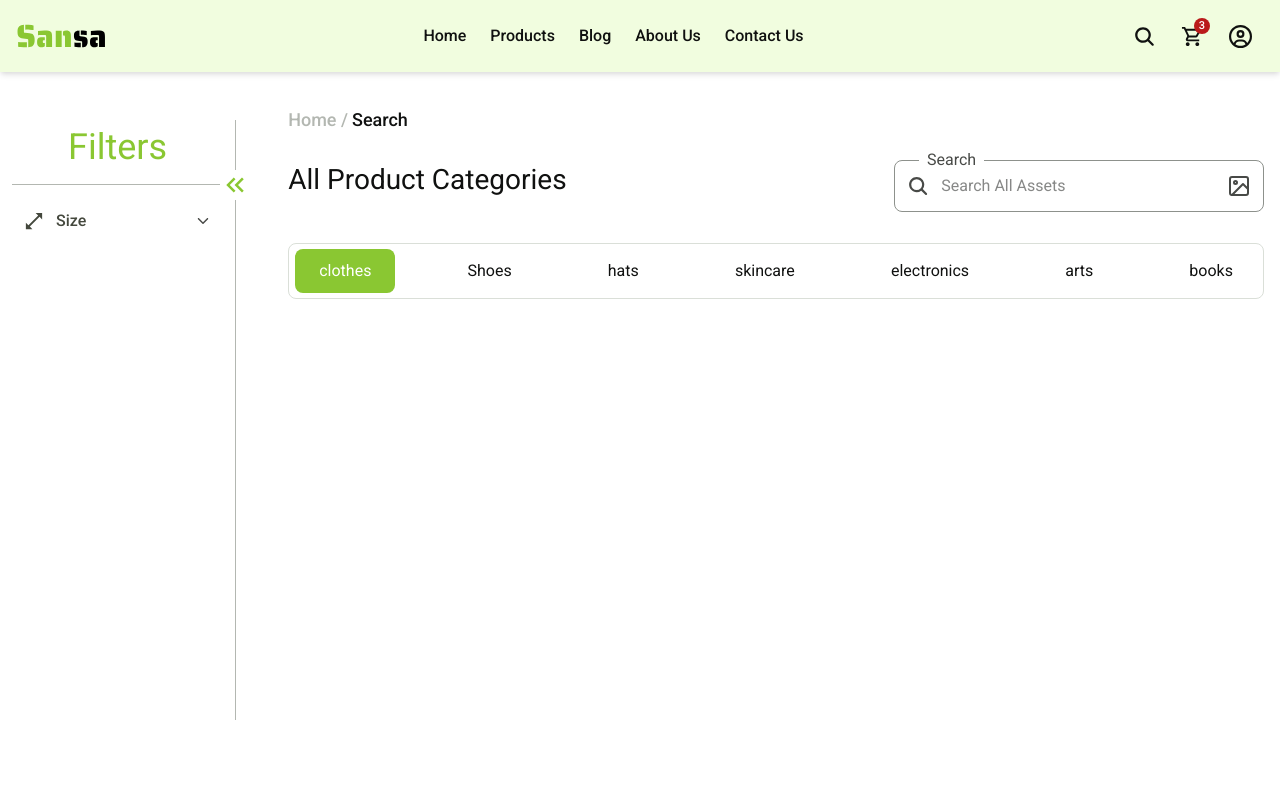
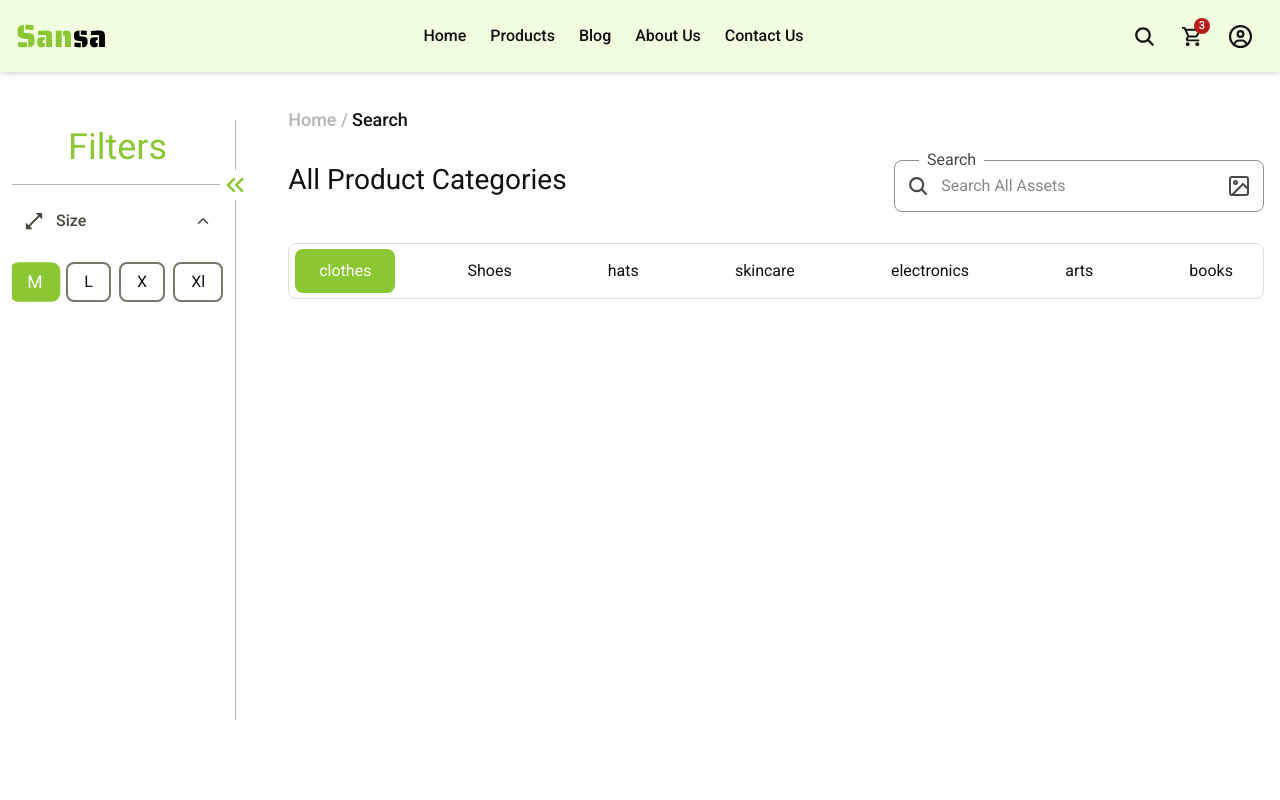
Before and after one commit to Munna-Scriptz/Sansa-Commerce, a Next.js app: page /search in a window 1280 px wide. Shown: the top 800 px of the page. Built offline with nearby package versions, Linux system fonts and the light colour scheme.

Commit message:
Filter Toggle Added

```diff
--- a/app/components/search/FilterProducts.jsx
+++ b/app/components/search/FilterProducts.jsx
@@ -1,11 +1,16 @@
-import React from 'react'
+'use client'
+import React, { useState } from 'react'
 import { IoIosArrowDown, IoMdResize } from 'react-icons/io'
-import { MdCheckBoxOutlineBlank, MdKeyboardDoubleArrowLeft } from 'react-icons/md'
+import { MdKeyboardDoubleArrowLeft } from 'react-icons/md'
 
 const FilterProducts = () => {
+    // ---------Size----------
+    const [showSize , SetShowSize] = useState(false)
+    const [size , setSize] = useState('M')
+    const sizes = ['M' , 'L' , 'X' , 'Xl' ]
   return (
     <>
-        <section id='Filter-Products' className='py-6 mt-6  w-[300px]'>
+        <section id='Filter-Products' className='py-6 mt-6 select-none w-[300px]'>
             <fieldset className='border-r-1 border-[#B3B7B1] h-[600px] relative px-3'>
                 <legend className='text-primary text-3xl absolute top-[50px] right-[-15px] bg-white'><MdKeyboardDoubleArrowLeft /></legend>
                 {/* --------------Head Text--------------- */}
@@ -13,17 +18,24 @@ const FilterProducts = () => {
                 <div className='w-full h-[1px] bg-[#B3B7B1] mt-2.5'></div>
 
                 {/* -----------------------------Size ------------------------- */}
-                <section id='Size-Filter' className='mt-3'>
-                    <div className='p-3 flex items-center justify-between cursor-pointer hover:bg-brand rounded-[8px] duration-300'>
+                <section id='Size-Filter' className={`mt-3`}>
+                    <div onClick={()=>SetShowSize(!showSize)} className='p-3 mb-3 flex items-center justify-between cursor-pointer hover:bg-brand rounded-[8px] duration-300'>
                         <div className='flex items-center gap-3 text-[#44483D]'>
                             <IoMdResize className='text-xl'/>
                             <p className='font-medium'>Size</p>
                         </div>
                         <div>
-                            <IoIosArrowDown className='text-subText'/>
+                            <IoIosArrowDown className={`${showSize? 'rotate-0' : 'rotate-180'} text-subText duration-400`}/>
                         </div>
                     </div>
                     {/* ---------------------Click Down------------------ */}
+                    <div className={`${showSize? 'h-0' : 'h-[50px]'} flex items-center justify-between overflow-hidden duration-300`}>
+                        {
+                            sizes.map((item , i)=>(
+                                <button onClick={()=>setSize(item)} key={i} className={`${size === item? 'bg-primary text-white border-none scale-[1.1] duration-300' : 'bg-transparent text-second duration-300'} duration-300 px-4 py-1.5 border-2 border-[#75796C] rounded-[8px] cursor-pointer`}>{item}</button>
+                            ))
+                        }
+                    </div>
                 </section>
 
 
```
